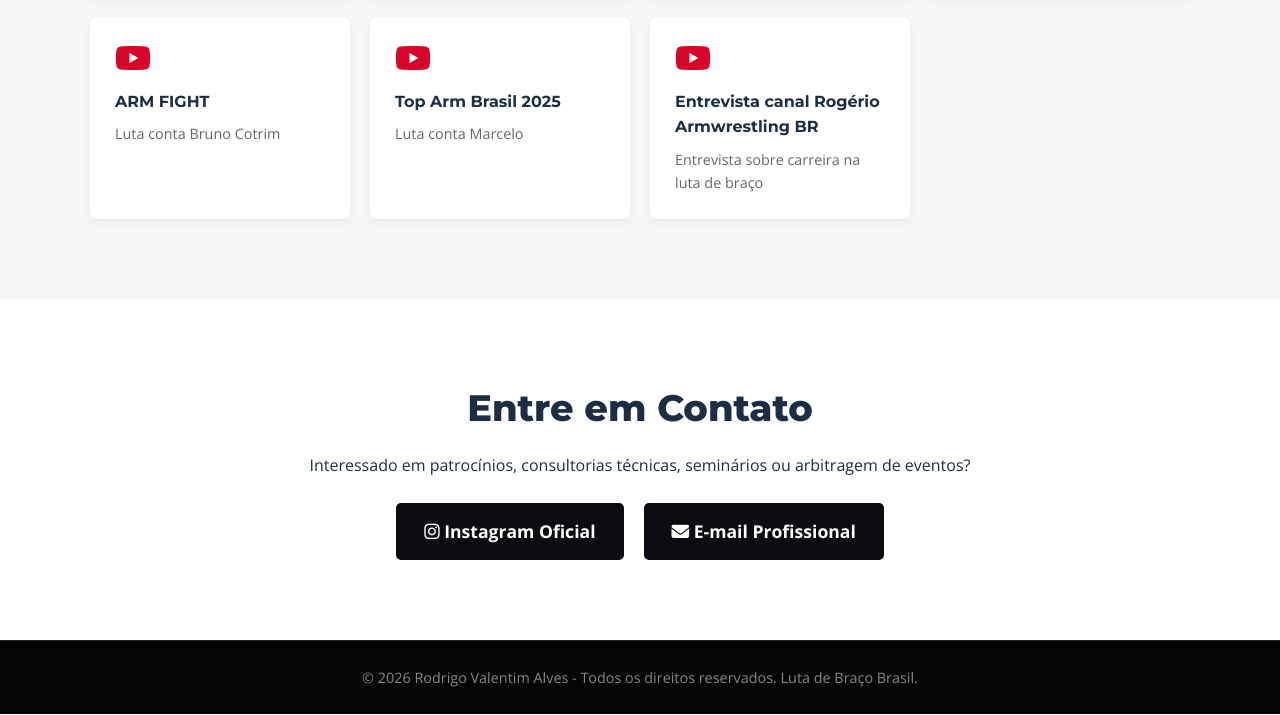
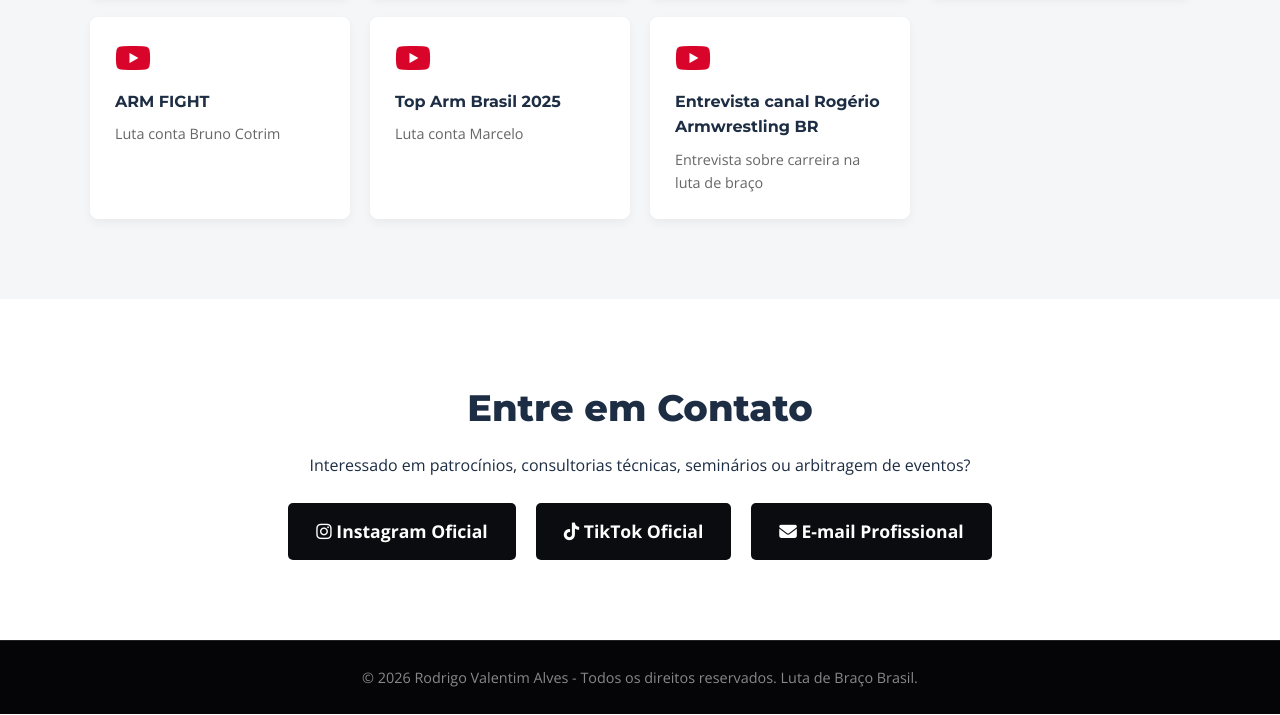
Before and after one commit to RodrigoValentimAlves/meu-site-luta-de-braco, a plain HTML site: page index.html in a window 1280 px wide. Shown: the part 9207-9922 px from the top of the page. Drawn offline with nearby package versions, Linux system fonts and the light colour scheme.

Commit message:
feat: add Tiktok

```diff
--- a/index.html
+++ b/index.html
@@ -923,6 +923,8 @@
             <div class="social-btns">
                 <a href="https://www.instagram.com/rodrigo__valentim/" target="_blank" class="btn btn-social"><i
                         class="fa-brands fa-instagram"></i> Instagram Oficial</a>
+                <a href="https://www.tiktok.com/@rodrigo__valentim" target="_blank" rel="noopener noreferrer"
+                    class="btn btn-social"><i class="fa-brands fa-tiktok"></i> TikTok Oficial</a>
                 <a href="mailto:rodrigo.valentim.alves@outlook.com" class="btn btn-social"><i
                         class="fa-solid fa-envelope"></i> E-mail Profissional</a>
             </div>
```
